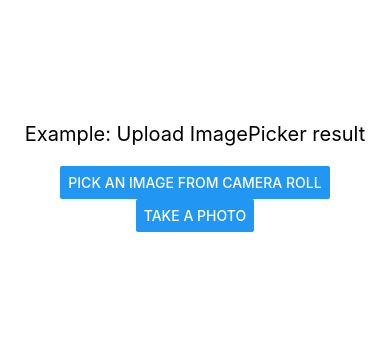
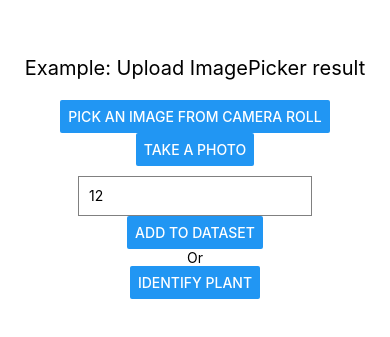
Before and after one commit to porteron/leaf-it, a React Native app in the folder frontend/: screen / in a window 390 px wide. Shown: the part 245-582 px from the top of the page. Built offline with nearby package versions, Linux system fonts and the light colour scheme.

Commit message:
different functionality for each type of button pertaining to handling the image data

```diff
--- a/frontend/App.js
+++ b/frontend/App.js
@@ -10,6 +10,7 @@ import {
   Text,
   TouchableOpacity,
   View,
+  TextInput,
 } from 'react-native';
 import { Constants, ImagePicker, Permissions } from 'expo';
 
@@ -39,12 +40,34 @@ export default class App extends Component {
         />
 
         <Button onPress={this._takePhoto} title="Take a photo" />
+        <TextInput
+                style={{marginTop: 10, height: 40, borderColor: 'gray', borderWidth: 1, minWidth: "60%", paddingLeft: 10}}
+                onChangeText={(text) => this.setState({text})}
+                value={"12"}
+                placeholder="Country"
+        />
+
+        <Button
+          title="Add to Dataset"
+          onPress={()=>{}}
+          style={{backgroundColor: 'green', paddingTop: 20}}
+        />
+
+        <Text>Or</Text>
+
+        <Button
+          title="Identify Plant"
+          onPress={()=>{}}
+          style={{backgroundColor: 'green'}}
+        />
+
 
         {this._maybeRenderImage()}
         {this._maybeRenderUploadingOverlay()}
       </View>
     );
   }
+
 
   _maybeRenderUploadingOverlay = () => {
     if (this.state.uploading) {
```
